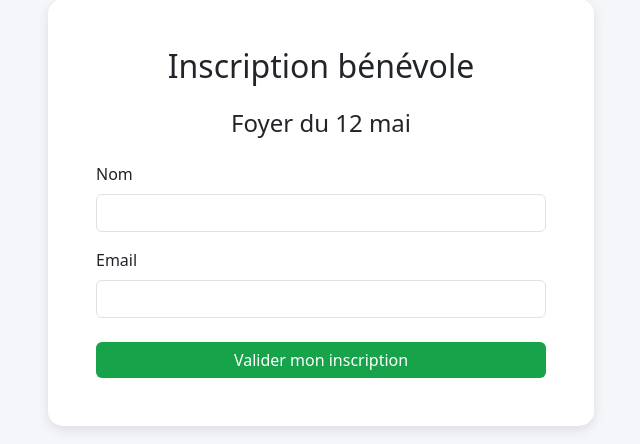
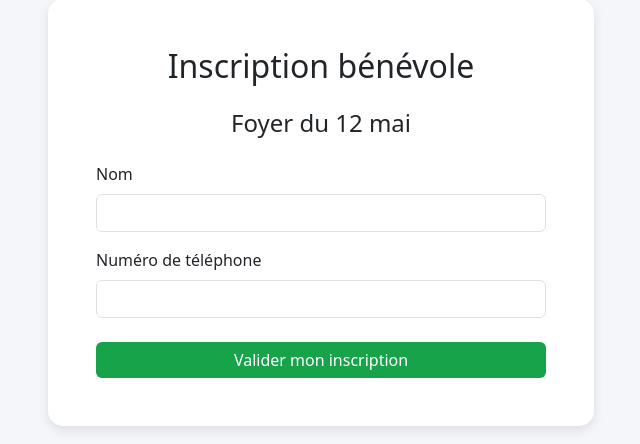
Before and after one commit to steveyetijeux/planning-benevoles, a Django app: page /inscription/1/ in a window 1280 px wide. Shown: the part 111-555 px from the top of the page, without its empty margins (319-959 px from the left). Run offline with Django 5.2, Linux system fonts and the light colour scheme; data comes from the database, SQL or seed files in the repository.

Commit message:
update site

```diff
--- a/planning/templates/planning/inscription.html
+++ b/planning/templates/planning/inscription.html
@@ -42,7 +42,7 @@
                 <div class="mb-4">
 
                     <label class="form-label">
-                        Email
+                        Numéro de téléphone
                     </label>
 
                     <input type="text"
```
